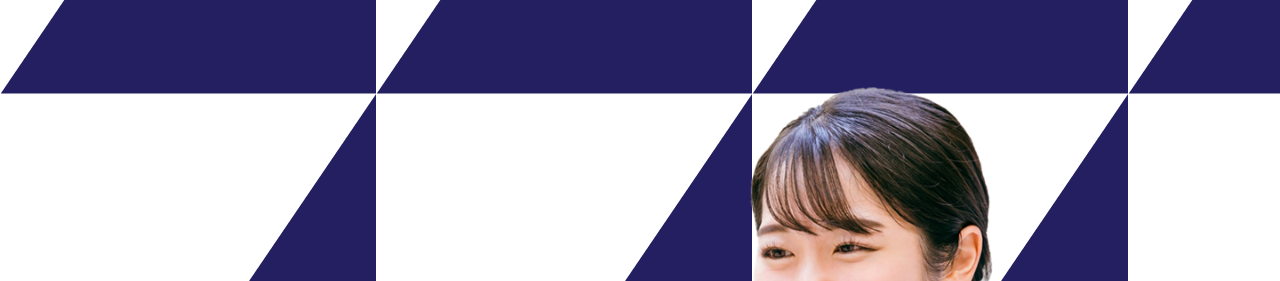
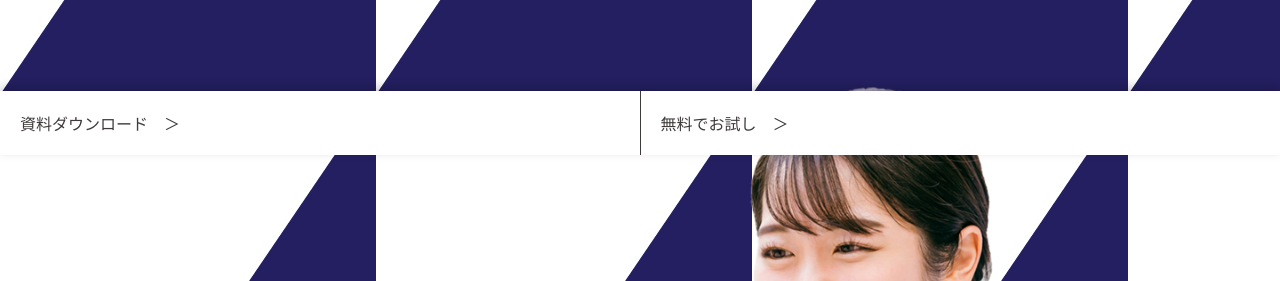
Before and after one commit to katsumatasakura/BtoB, a plain HTML site: page index.html in a window 1280 px wide. Shown: the part 519-800 px from the top of the page. Drawn offline with nearby package versions, Linux system fonts and the light colour scheme.

Commit message:
action_buttonまで

```diff
--- /dev/null
+++ b/css/_action_button.scss
@@ -0,0 +1,22 @@
+//
+// 常時表示ボタンのスタイル
+//
+
+.action_button {
+    display: flex;
+    margin: 0;
+    position: fixed;
+    top: 61rem;
+    width: 100vw;
+    background: $white;
+    box-shadow: 0 -4px 10px rgb(0 0 0 / 20%);
+
+    div {
+        width: 50%;
+        padding: 2rem;
+
+        &:first-child {
+            border-right: solid 1px $black;
+        }
+    }
+}
--- a/css/_base.scss
+++ b/css/_base.scss
@@ -38,6 +38,7 @@ h1 {
     font-family: yu-gothic-pr6n, sans-serif;
     font-size: 2.8rem;
     font-weight: 500;
+    text-align: center;
 }
 
 h2 {
--- a/css/_header.scss
+++ b/css/_header.scss
@@ -12,7 +12,6 @@ header {
     left: 0;
     background-color: $white;
     padding: 1rem;
-    filter: drop-shadow(3 3 3 rgba( 0, 0, 0, .8));
 
     .hamburger_button {
         padding-right: 1rem;
@@ -30,6 +29,8 @@ header {
         z-index: 100;
         background-color: $white;
         position: absolute;
+        top: 6rem;
+        left: 0;
         opacity: .9;
         padding: 6rem 0;
         width: 100vw;
--- a/css/style.scss
+++ b/css/style.scss
@@ -4,3 +4,4 @@
 @import "base";
 @import "header";
 @import "firstview";
+@import "action_button";
--- a/index.html
+++ b/index.html
@@ -78,8 +78,8 @@
             </picture>
         </section>
         <section class="action_button">
-            <div><a href="#">資料ダウンロード</a></div>
-            <div><a href="#">無料でお試し</a></div>
+            <div><a href="#">資料ダウンロード　＞</a></div>
+            <div><a href="#">無料でお試し　＞</a></div>
         </section>
         <section id="merit">
             <h1>メリット</h1>
```
Also changed, not shown: css/style.css, 1 other file.
